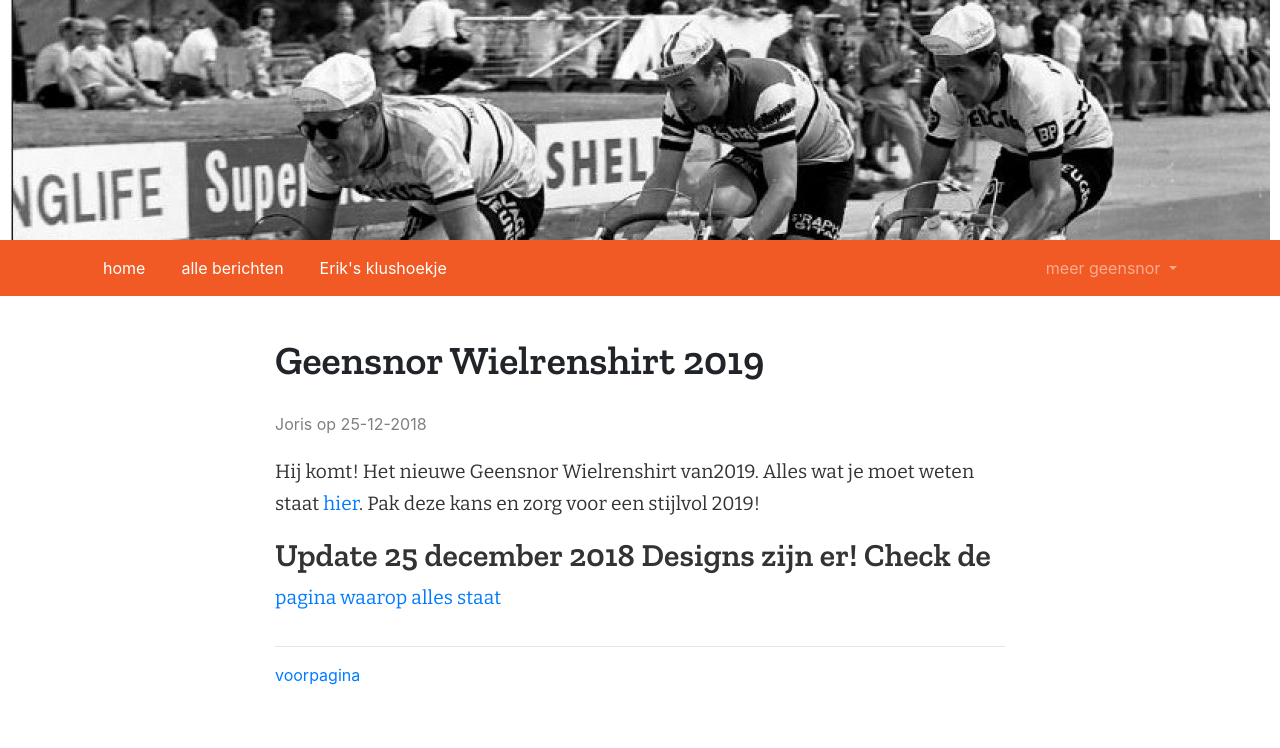
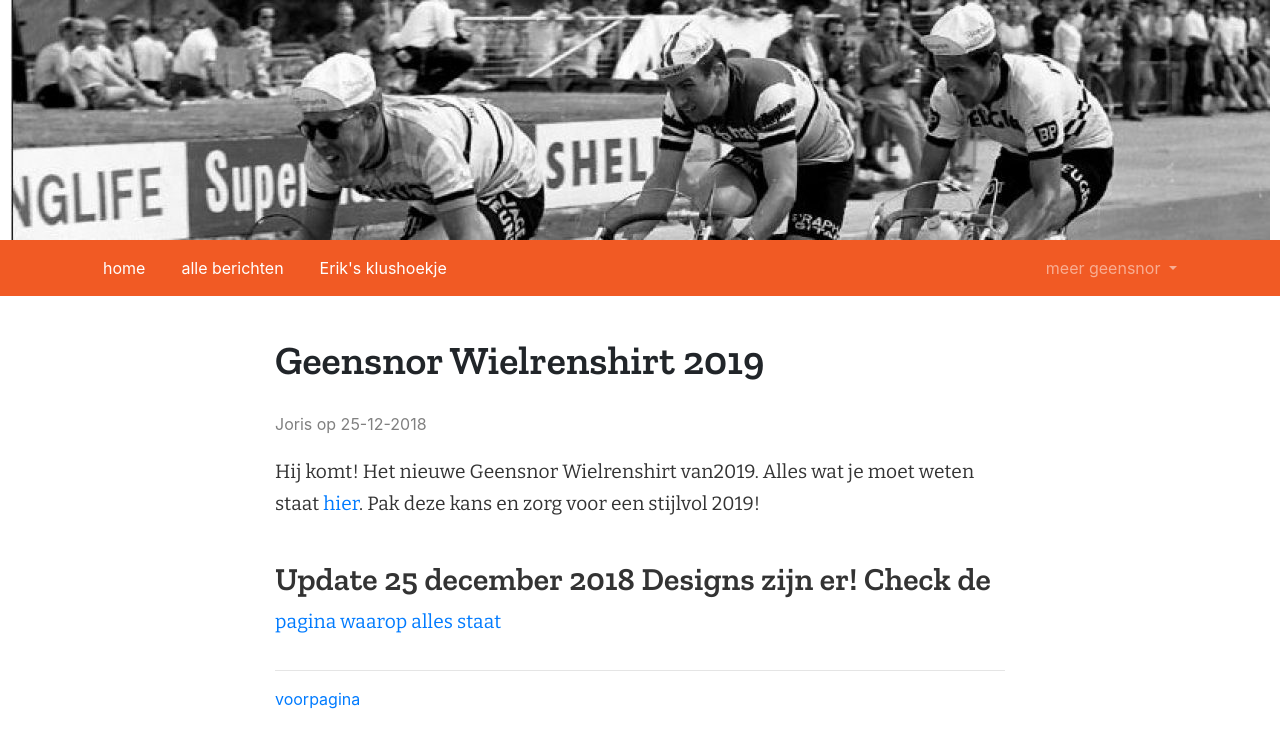
Before and after one commit to geensnor/geensnor.nl, a Jekyll site: the page built from _posts/2018-12-25-geensnor-wielrenshirt-2019.md, in a window 1280 px wide. Shown: the top 748 px of the page. Built offline with Jekyll 4.4.1, drawn with Linux system fonts in a browser that asks for light colours.

Commit message:
Update geensnor.css

```diff
--- a/assets/geensnor.css
+++ b/assets/geensnor.css
@@ -5,8 +5,11 @@ img {
 h1, h2, h3, h4, h5 {
     font-family: 'Zilla Slab', serif;
     font-weight: 500;
+}
 
-  }
+h2{
+    margin-top: 40px;
+}
 
 .site-header{
     height: 240px;
@@ -76,10 +79,10 @@ table, th, td {
     border: 1px solid #b2b2b2;
   }
 
-  th{
+th{
       text-align: center;
-  }
+}
 
-  td, th{
+td, th{
       padding: 5px;
-  }
+}
```
